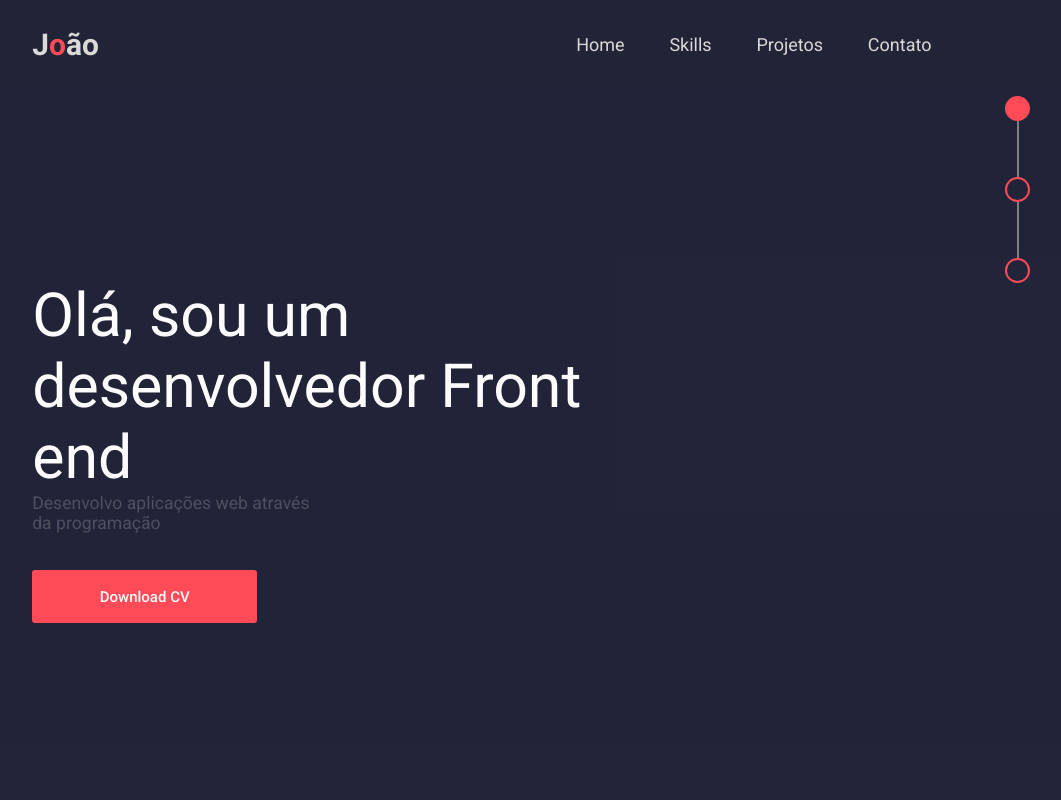
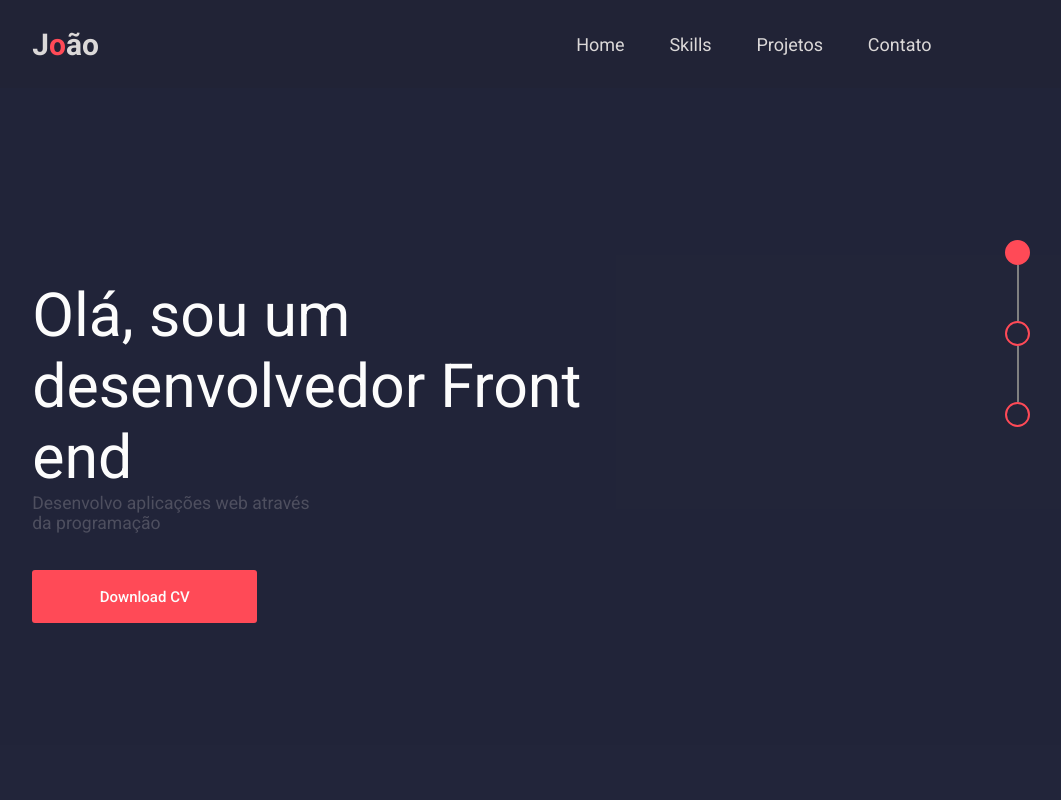
Before and after one commit to joaofilipee/joaofilipee, a React (Create React App) app: page / in a window 1280 px wide. Shown: the top 800 px of the page, without its empty margins (147-1208 px from the left). Built offline with nearby package versions, Linux system fonts and the light colour scheme.

Commit message:
final commit

```diff
--- a/src/components/Home/Home.css
+++ b/src/components/Home/Home.css
@@ -43,6 +43,7 @@
     left: 90%;
 
     height: 80%;
+    top: 15em;
 }
 
 .ball {
```
